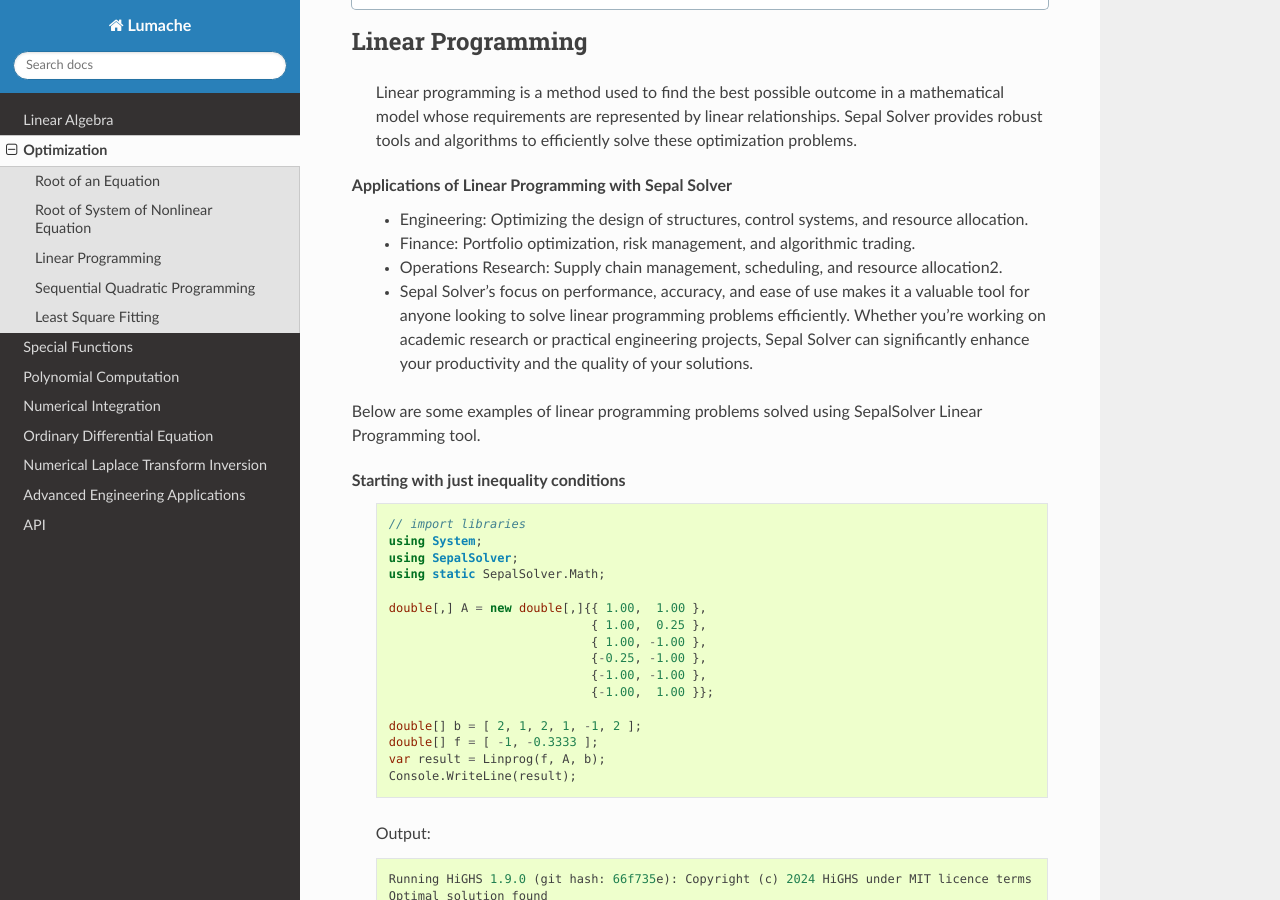
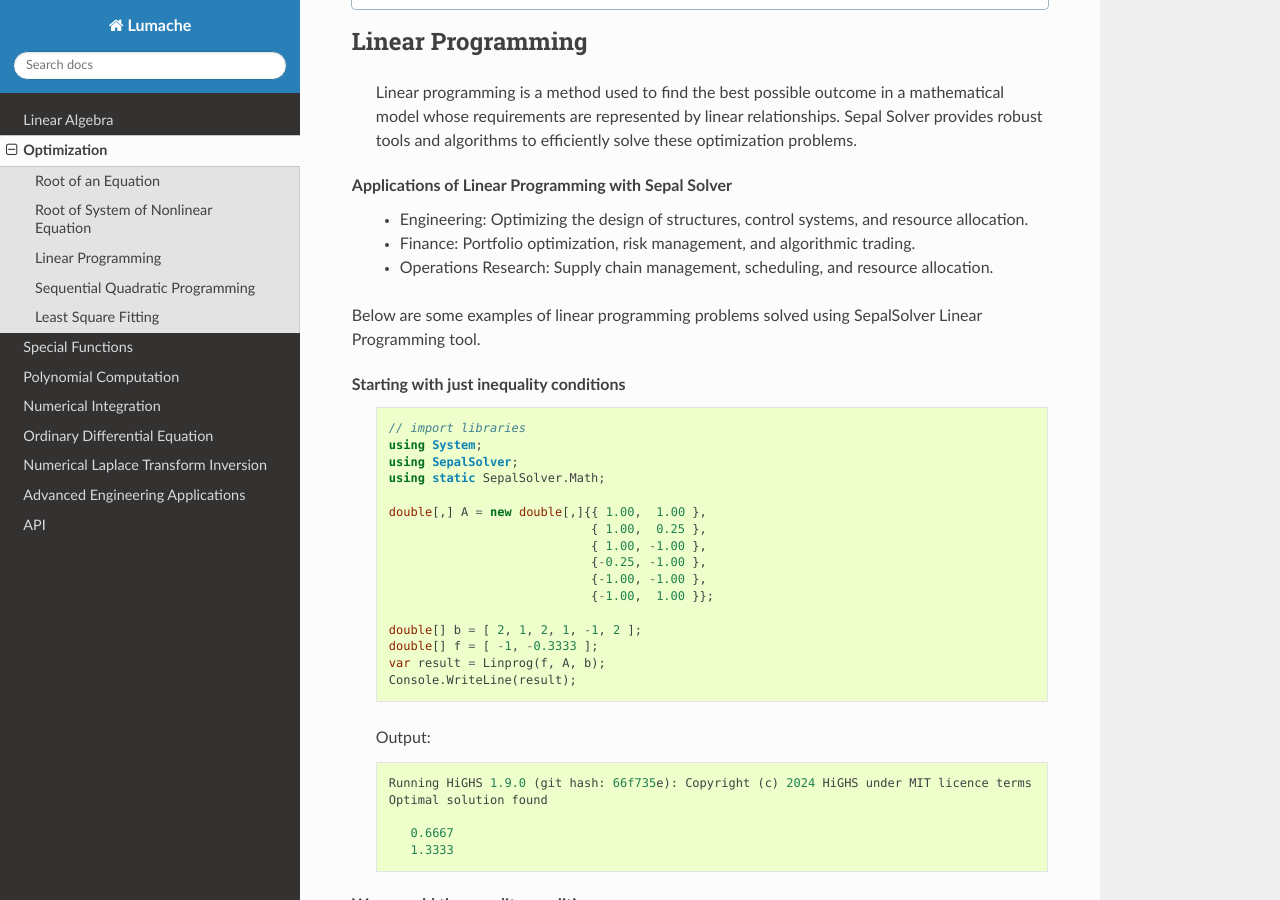
Before and after one commit to cyphercrescent/sepalsolver-doc, a Sphinx documentation site: the page built from docs/source/Optimization.rst, in a window 1280 px wide and 900 px high, scrolled down 3502 px. Built offline with Sphinx 7.4.7 and the Read the Docs theme 3.1.0, drawn with Linux system fonts in a browser that asks for light colours; some of the changed text lies outside the part shown.

Commit message:
Update Optimization.rst

```diff
--- a/docs/source/Optimization.rst
+++ b/docs/source/Optimization.rst
@@ -225,8 +225,7 @@
 Applications of Linear Programming with Sepal Solver
  - Engineering: Optimizing the design of structures, control systems, and resource allocation.
  - Finance: Portfolio optimization, risk management, and algorithmic trading.
- - Operations Research: Supply chain management, scheduling, and resource allocation2.
- - Sepal Solver's focus on performance, accuracy, and ease of use makes it a valuable tool for anyone looking to solve linear programming problems efficiently. Whether you're working on academic research or practical engineering projects, Sepal Solver can significantly enhance your productivity and the quality of your solutions.
+ - Operations Research: Supply chain management, scheduling, and resource allocation.
 
 Below are some examples of linear programming problems solved using SepalSolver Linear Programming tool.
 
@@ -344,5 +343,4 @@
 Applications of Least Squares Fitting with Sepal Solver
  - Data Analysis: Fitting models to experimental data to identify trends and relationships.
  - Engineering: Modeling physical systems and processes to predict behavior under different conditions.
- - Finance: Analyzing financial data to forecast trends and make informed decisions1.
- - Sepal Solver's focus on performance, accuracy, and ease of use makes it a valuable tool for anyone looking to perform least squares fitting. Whether you're working on academic research or practical engineering projects, Sepal Solver can significantly enhance your productivity and the quality of your solutions.
+ - Finance: Analyzing financial data to forecast trends and make informed decisions.
```
